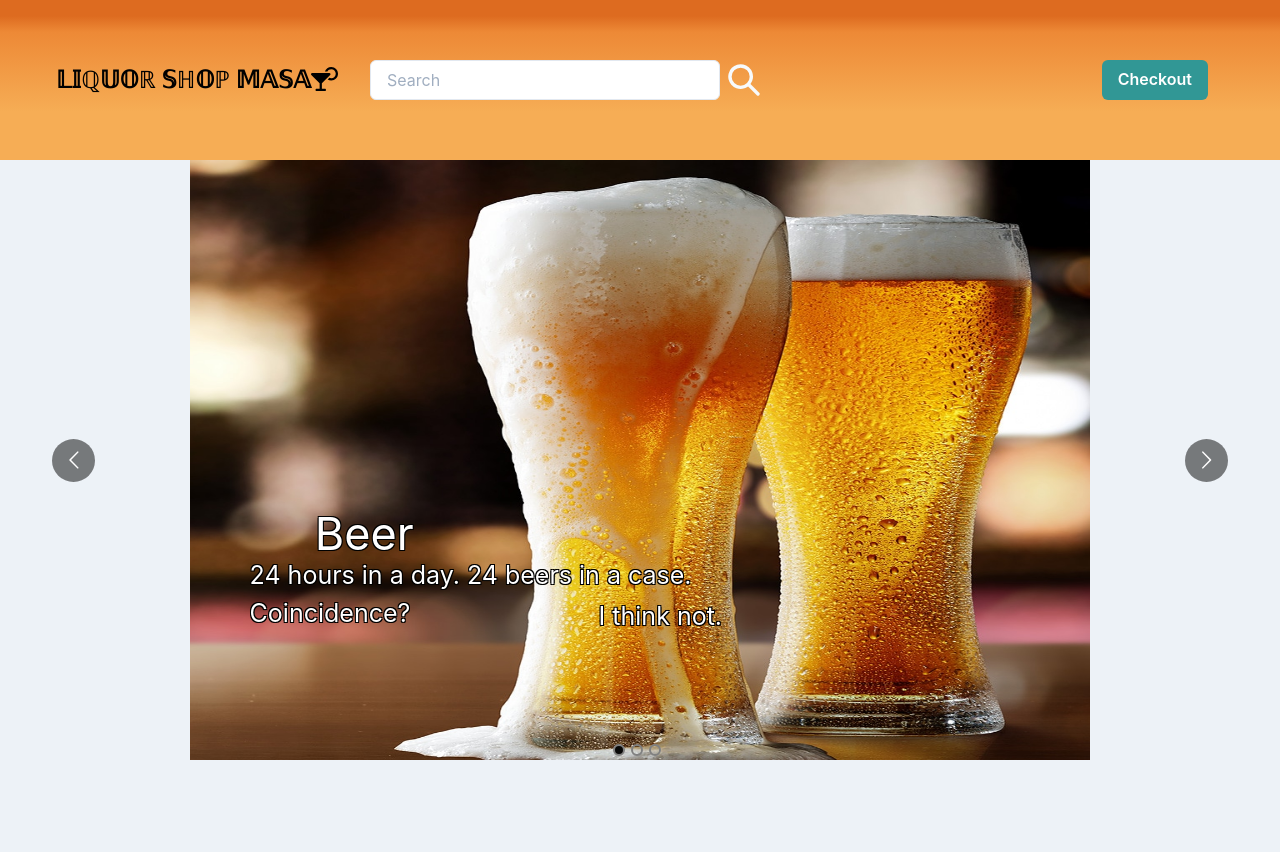
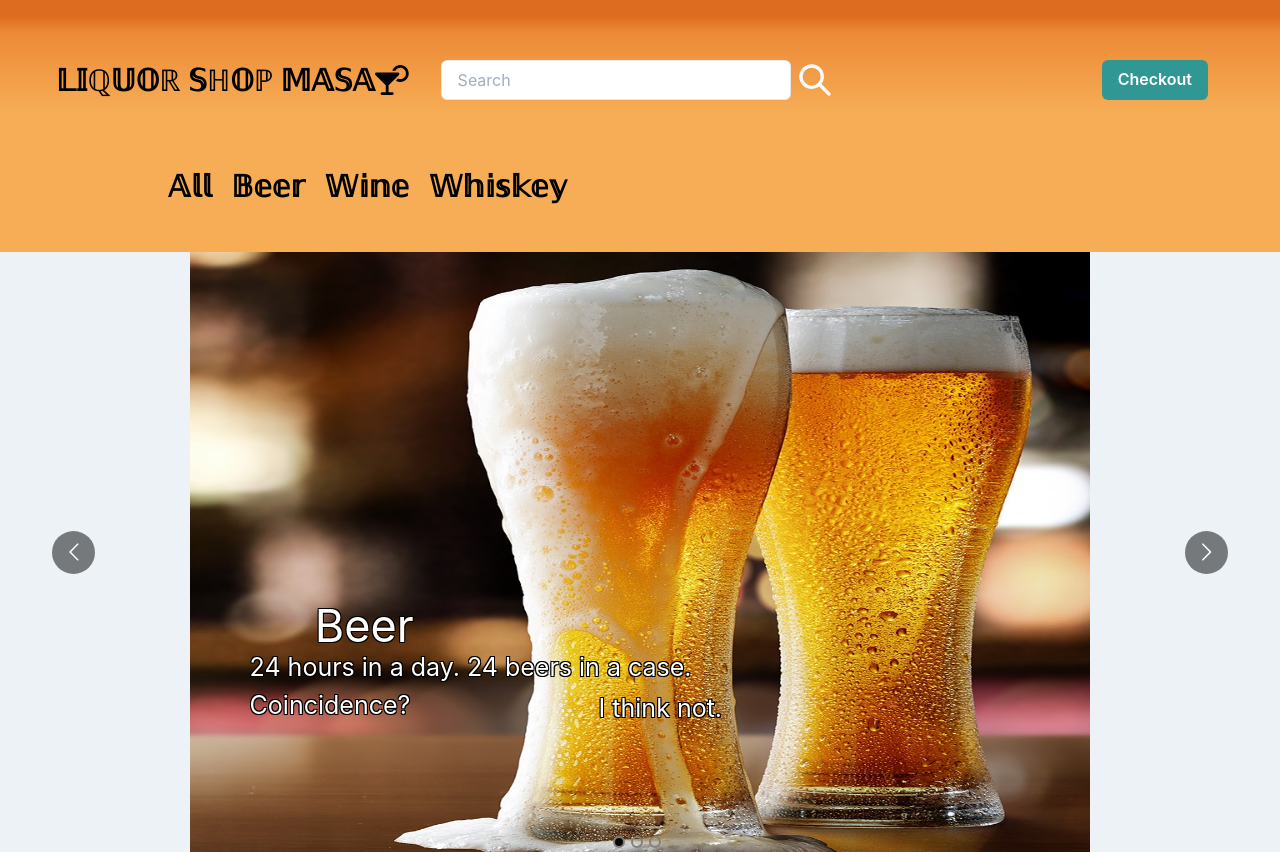
Before and after one commit to masafumikazama/liquor-ec-frontend, a React (Create React App) app: page /home in a window 1280 px wide. Before the commit the page ends 800 px from the top, so only its background shows below. Built offline with nearby package versions, Linux system fonts and the light colour scheme.

Commit message:
fix/header

```diff
--- a/src/App.css
+++ b/src/App.css
@@ -77,3 +77,26 @@
   margin: auto;
   width: 900px;
  }
+
+
+.menu {
+  color:black;
+  display: inline-block;
+	position: relative;
+ 	text-decoration: none;
+}
+
+.menu:before{
+	content: "";
+	position: absolute;
+	left: 0;
+	bottom: -4px;
+	width: 100%;
+	height: 3px;
+	background:white;
+	transform: scale(0, 1);
+	transition: 0.4s;
+}
+.menu:hover:before {
+	transform: scale(1);
+}
--- a/src/components/organisms/layout/Header.tsx
+++ b/src/components/organisms/layout/Header.tsx
@@ -4,6 +4,8 @@ import { VFC, memo, ReactNode, useCallback } from "react";
 import { useNavigate } from "react-router-dom";
 import { FontAwesomeIcon } from "@fortawesome/react-fontawesome";
 import { faMartiniGlassCitrus } from "@fortawesome/free-solid-svg-icons";
+import 'react-multi-carousel/lib/styles.css';
+import '../../../App.css';
 
 import { MenuIconButton } from "../../atoms/button/MenuIconButton"
 import { MenuDrawer } from "../../molecules/MenuDrawer";
@@ -30,7 +32,7 @@ return (
   padding={{ base: 12, md: 14 }}
 >
   <Flex align="center" as="a" mr={8} _hover={{ cursor: "pointer" }} onClick={onClickHome}>
-    <Heading as="h1" fontSize={{ base: "xl", md: "2xl" }} color="black">𝕃𝕀ℚ𝕌𝕆ℝ 𝕊ℍ𝕆ℙ 𝕄𝔸𝕊𝔸<FontAwesomeIcon icon={faMartiniGlassCitrus} /></Heading>
+    <Heading as="h1" fontSize={{ base: "2xl", md: "3xl" }} color="black">𝕃𝕀ℚ𝕌𝕆ℝ 𝕊ℍ𝕆ℙ 𝕄𝔸𝕊𝔸<FontAwesomeIcon icon={faMartiniGlassCitrus} /></Heading>
   </Flex>
 
   <Box w='30%'>
@@ -51,6 +53,23 @@ return (
   </Flex>
   <MenuIconButton onOpen={onOpen}/>
 </Flex>
+
+<Flex
+  as="nav"
+  bg="orange.300"
+  color="gray.50"
+  align="center"
+  justify="space-between"
+  padding={{ base: 1, md: 2 }}
+>
+  <Flex align="center" pb={10} ml={40} >
+    <Heading className="menu" as="a" fontSize={{ base: "2xl", md: "3xl" }} _hover={{ cursor: "pointer", color: "white" }} onClick={onClickHome}>𝔸𝕝𝕝</Heading>
+    <Heading className="menu" as="a" ml={5} fontSize={{ base: "2xl", md: "3xl" }} _hover={{ cursor: "pointer", color: "white" }} onClick={onClickHome}>𝔹𝕖𝕖𝕣</Heading>
+    <Heading className="menu" as="a" ml={5} fontSize={{ base: "2xl", md: "3xl" }} _hover={{ cursor: "pointer", color: "white" }} onClick={onClickHome}>𝕎𝕚𝕟𝕖</Heading>
+    <Heading className="menu" as="a" ml={5} fontSize={{ base: "2xl", md: "3xl" }} _hover={{ cursor: "pointer", color: "white" }} onClick={onClickHome}>𝕎𝕙𝕚𝕤𝕜𝕖𝕪</Heading>
+  </Flex>
+</Flex>
+
  <MenuDrawer onClose={onClose} isOpen={isOpen} onClickHome={onClickHome} onClickCheckout={onClickCheckout} />
 </>
 );
```
Also changed, not shown: src/components/pages/Home.tsx (+0 -18 lines).
